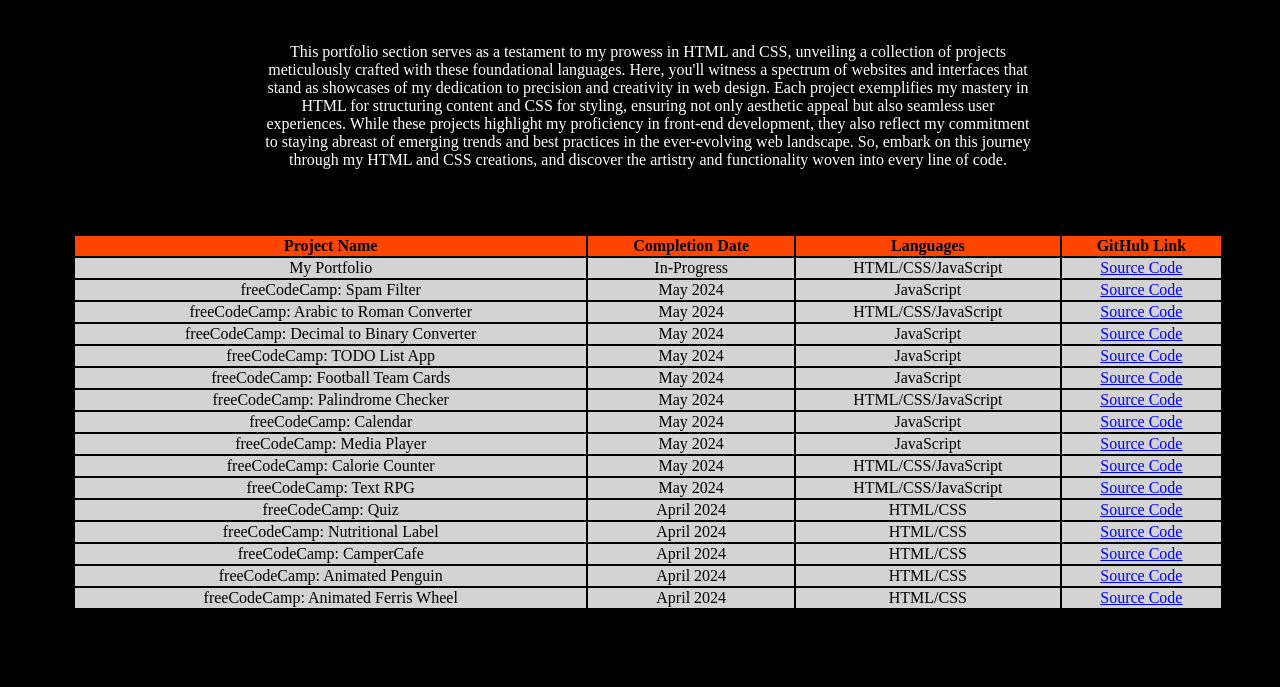
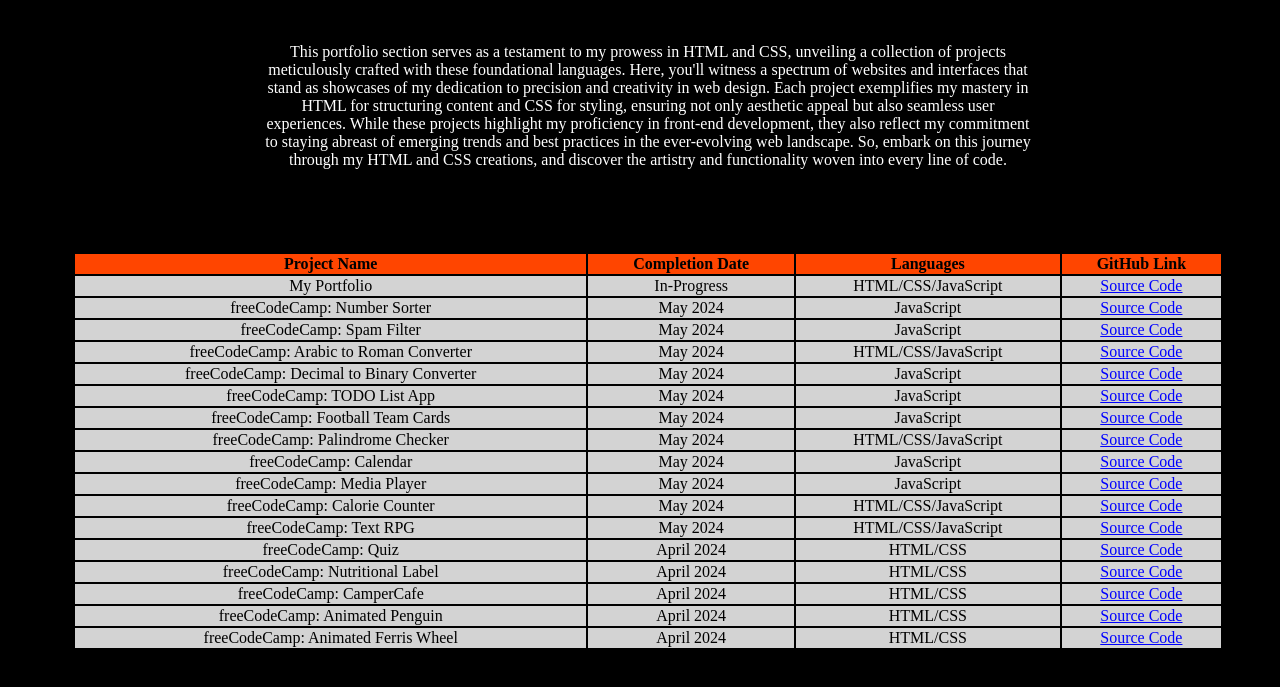
Before and after one commit to AtomicRider13/Portfolio-Project, a plain HTML site: page webdevelopment.html in a window 1280 px wide. Shown: the part 253-940 px from the top of the page. Drawn offline with Linux system fonts and the light colour scheme; a web font is replaced by a local one.

Commit message:
Added Project to Web Development
Added Number Sorter project

```diff
--- a/webdevelopment.html
+++ b/webdevelopment.html
@@ -38,6 +38,12 @@
                         <td>HTML/CSS/JavaScript</td>
                         <td><a href="https://github.com/AtomicRider13/Portfolio-Project.git" target="_blank">Source Code</a></td>
                     </tr>
+                    <tr data-name="freeCodeCamp: Number Sorter" data-description="">
+                        <td>freeCodeCamp: Number Sorter</td>
+                        <td>May 2024</td>
+                        <td>JavaScript</td>
+                        <td><a href="https://github.com/AtomicRider13/Number-Sorter.git" target="_blank">Source Code</a></td>
+                    </tr>"
                     <tr data-name="freeCodeCamp: Spam Filter" data-description="In this freeCodeCamp project, I learned about regular expressions (regex) to create a spam filter. I understood regex syntax and special characters. I used capture groups for text extraction and positive/negative lookaheads for pattern matching. I built a functional spam filter to identify and isolate unwanted messages.
 
                     Key Features:
```
